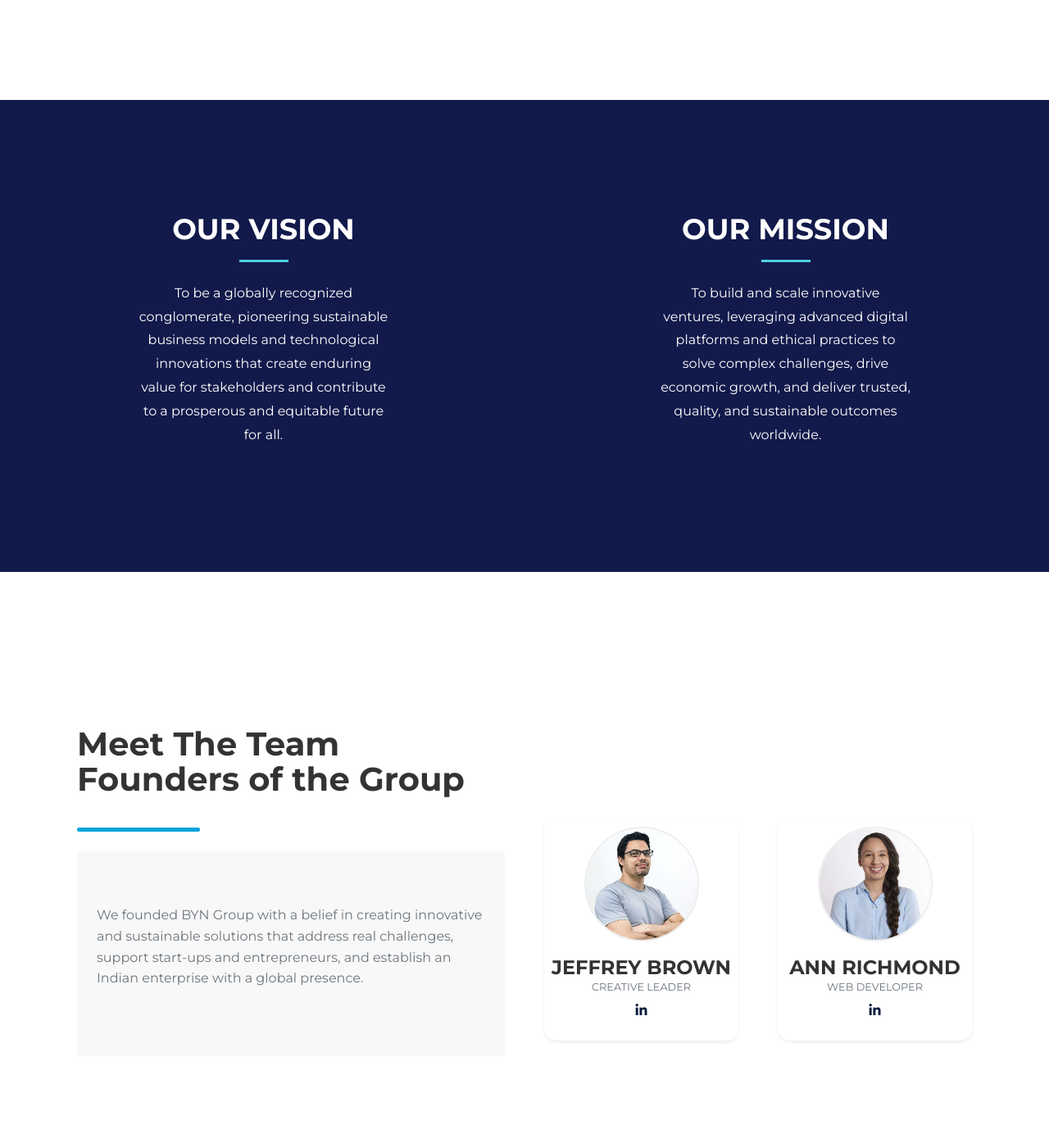
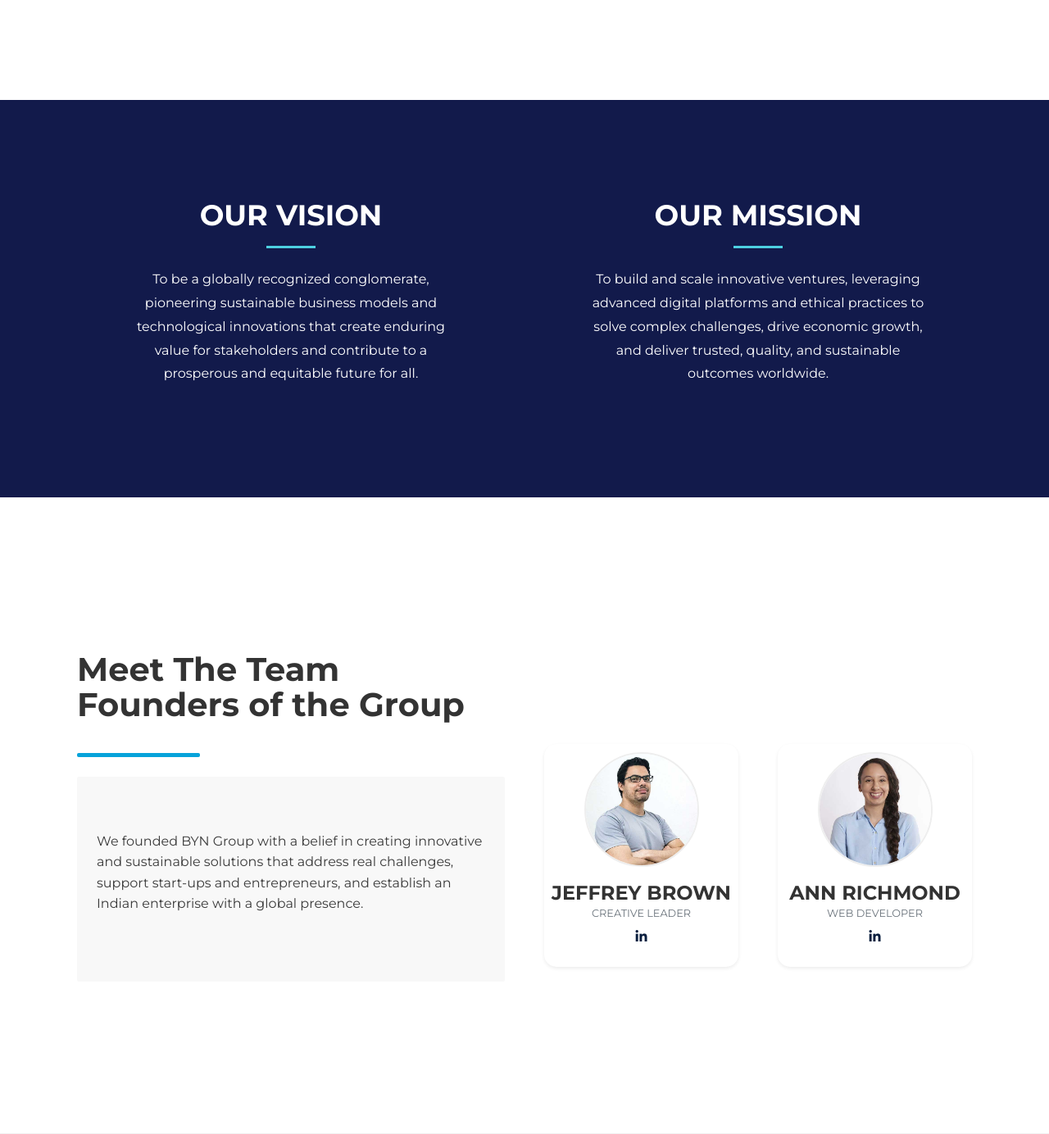
Before and after one commit to shilpacvenugopal/website, a Django app: page / in a window 1280 px wide. Shown: the part 1569-2953 px from the top of the page at 82% size. Run offline with Django 5.2, Linux system fonts and the light colour scheme; some libraries are stand-ins or nearby versions.

Commit message:
vission and founders

```diff
--- a/templates/index.html
+++ b/templates/index.html
@@ -277,23 +277,22 @@
 
     <!-- Vission Mission Start -->
     <div class="container-fluid py-5 wow fadeInUp" data-wow-delay="0.1s" style="background-color: #121A4B;">
-        <div class="container py-5 d-flex flex-column justify-content-center align-items-center" style="min-height: 60vh;">
-            <div class="row g-5 w-100">
+        <div class="container py-5">
+          <div class="row g-5 align-items-center">
 
-                <div class="col-lg-5 wow zoomIn" data-wow-delay="0.3s">
+            <!-- OUR VISION -->
+            <div class="col-lg-6 wow zoomIn" data-wow-delay="0.3s">
               <div class="card bg-transparent border-0 text-white text-center p-4">
                 <h2 class="title fw-bold text-uppercase mb-3 Montserrat-font text-white" style="font-size: 2.2em;">OUR VISION</h2>
                 <div class="underline mx-auto mb-4" style="width: 60px; height: 3px; background-color: #4dd0e1;"></div>
-                        <p class="px-2  Montserrat-font vision-mission-text-width mx-auto" style="line-height: 1.8; font-size: 16px;">
+                <p class="px-2 Montserrat-font vision-mission-text-width mx-auto" style="line-height: 1.8; font-size: 16px;">
                   To be a globally recognized conglomerate, pioneering sustainable business models and technological innovations that create enduring value for stakeholders and contribute to a prosperous and equitable future for all.
                 </p>
               </div>
             </div>
 
-                <div class="col-lg-2 d-none d-lg-block">
-                    </div>
-
-                <div class="col-lg-5 wow zoomIn" data-wow-delay="0.6s">
+            <!-- OUR MISSION -->
+            <div class="col-lg-6 wow zoomIn" data-wow-delay="0.6s">
               <div class="card bg-transparent border-0 text-white text-center p-4">
                 <h2 class="title fw-bold text-uppercase mb-3 Montserrat-font text-white" style="font-size: 2.2em;">OUR MISSION</h2>
                 <div class="underline mx-auto mb-4" style="width: 60px; height: 3px; background-color: #4dd0e1;"></div>
@@ -302,9 +301,11 @@
                 </p>
               </div>
             </div>
+
           </div>
         </div>
       </div>
+
    <!-- Vission Mission END -->
 
 
@@ -328,7 +329,7 @@
             <div class="col-lg-6 wow zoomIn" data-wow-delay="0.3s">
                 <div class="p-4 rounded d-flex align-items-center" style="background-color: #f8f8f8; min-height: 250px;">
                     <div class="w-100">
-                        <p class="Montserrat-font" style="font-size: 16px; color: #6c757d; line-height: 1.6;">
+                        <p class="Montserrat-font" style="font-size: 16px; color: #3a3a3a; line-height: 1.6;">
                             We founded BYN Group with a belief in creating innovative and sustainable solutions that address real challenges, support start-ups and entrepreneurs, and establish an Indian enterprise with a global presence.
                         </p>
                     </div>
```
Lines whose indentation alone changed are shown as unchanged.
